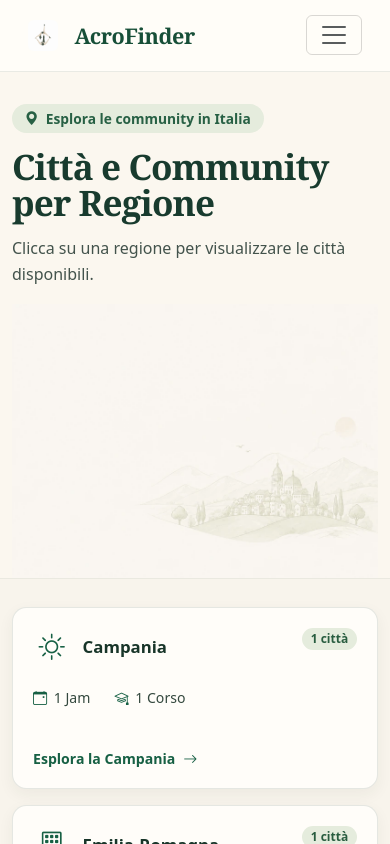
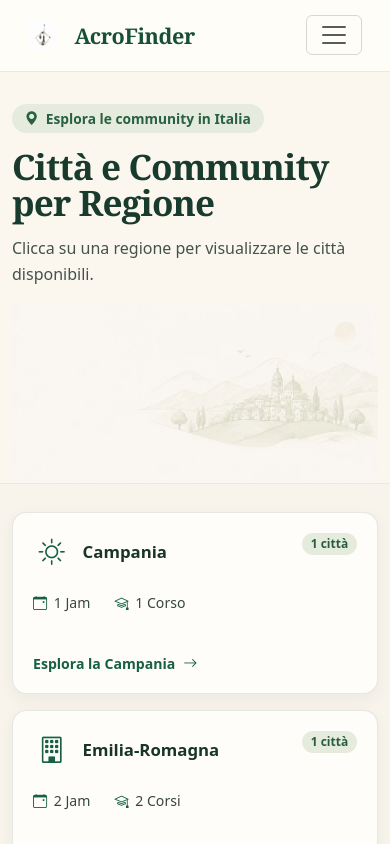
Before and after one commit to jacopo-nesti/AcroMap_Italy, a React (Vite) app: page /community in a window 390 px wide. Shown: the top 844 px of the page. Built offline with nearby package versions, Linux system fonts and the light colour scheme.

Commit message:
feat: adjust img for mobile responsein region section

```diff
--- a/src/index.css
+++ b/src/index.css
@@ -569,8 +569,20 @@ section[id] {
   }
 
   .community-intro__visual {
+    height: clamp(10rem, 46vw, 12rem);
     max-width: 34rem;
     margin: 0 auto;
+    overflow: hidden;
+  }
+
+  .community-intro__picture,
+  .community-intro__image {
+    height: 100%;
+  }
+
+  .community-intro__image {
+    object-fit: cover;
+    object-position: center bottom;
   }
 
   .community-regions {
```
